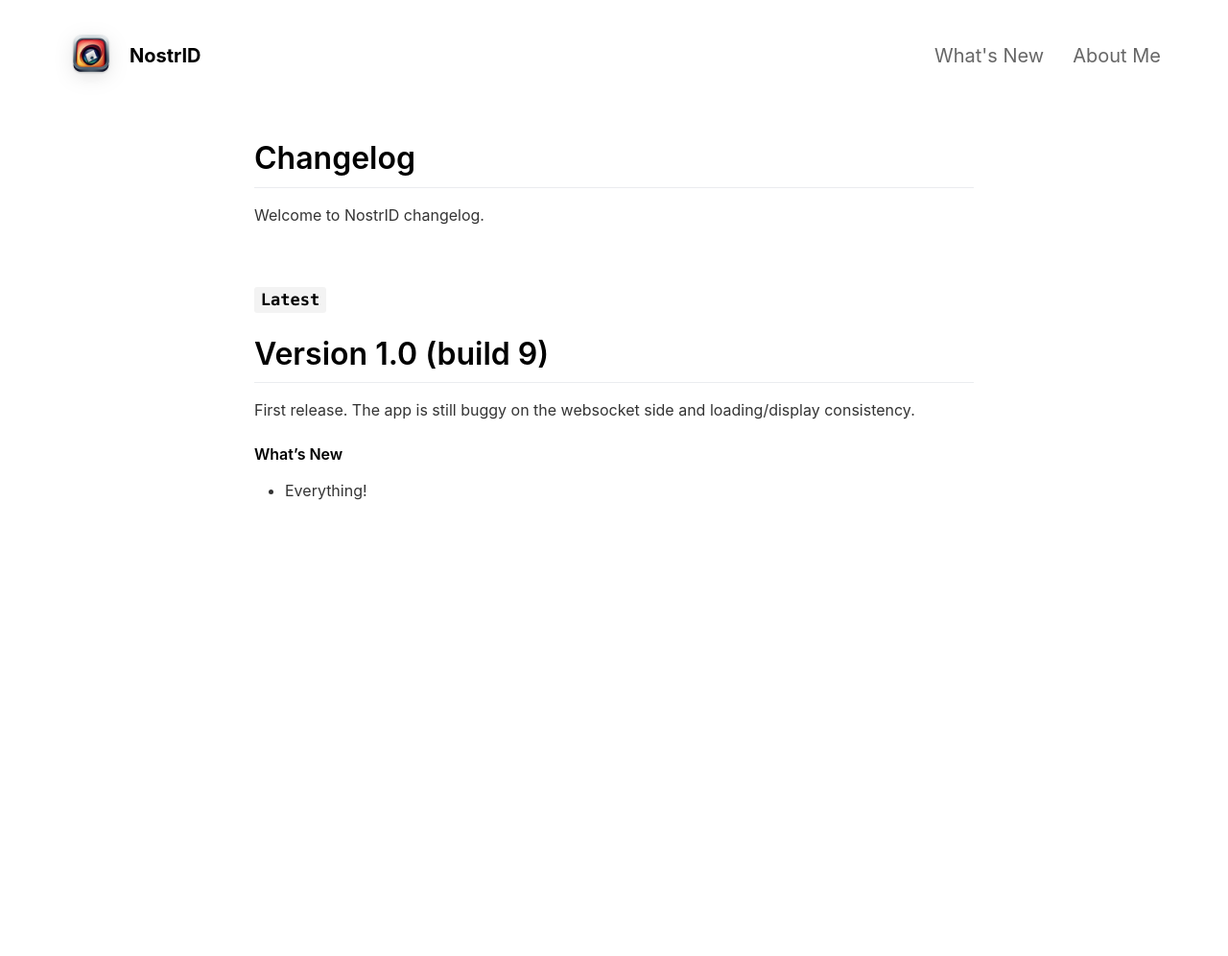
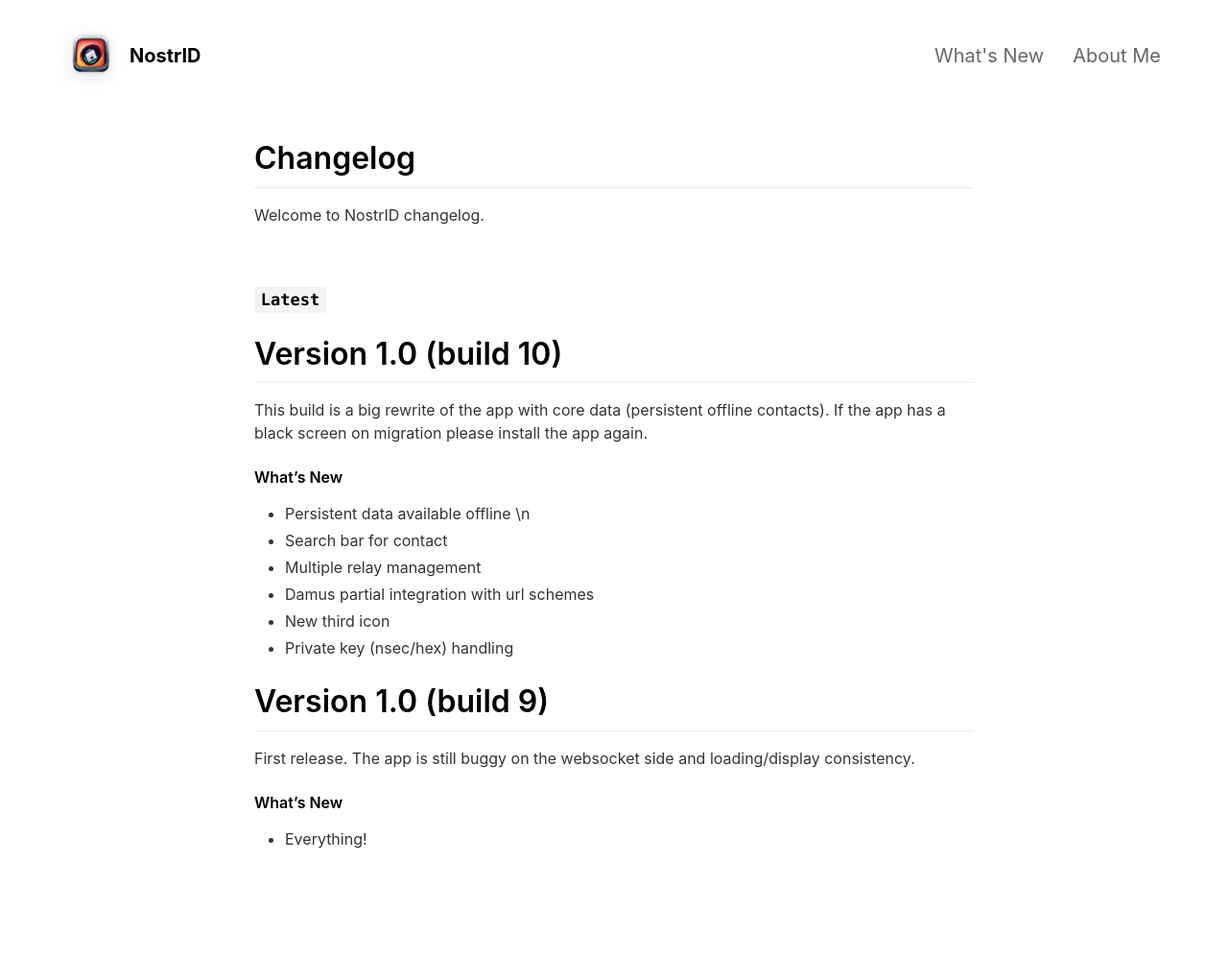
Before and after one commit to erdaltoprak/tamga, a Jekyll site: the page built from _pages/changelog.md, in a window 1280 px wide. Shown: the whole page at 96% size. Built offline with Jekyll 4.4.1, drawn with Linux system fonts in a browser that asks for light colours; nearby versions of some CDN libraries; before the commit the page ends 900 px from its top, so only the background shows below that.

Commit message:
Updated landing page

```diff
--- a/_config.yml
+++ b/_config.yml
@@ -35,9 +35,9 @@ github_username                           : erdaltoprak
 # Feature List                            Edit, add or remove features to be presented.
 features                                  :
 
-  # - title                                 : GitHub Pages Jekyll Theme
-  #   description                           : Designed for GitHub Pages. Fork. Edit _config.yml. Upload screenshot/video. Push to gh-pages branch. Voilá!
-  #   fontawesome_icon_name                 : magic
+  - title                                 : Offline Ready
+    description                           : Browse your Nostr contacts without being always online.
+    fontawesome_icon_name                 : plane-up-slash
 
   - title                                 : Privacy First
     description                           : The app doesn't have any ads or trackers, all the content is retreived through open relays.
--- a/_includes/features.html
+++ b/_includes/features.html
@@ -9,6 +9,10 @@
                 <i class="iconBack fas fa-circle fa-stack-2x"></i>
                 <i class="iconTop fas fa-{{ feature.fontawesome_icon_name }} fa-stack-1x"></i>
             </span>
+        </div>
+        <div>
+            <!-- Insert features image -->
+            <img src="nostrid/assets/nostrid_features.jpeg" alt="Features List">
         </div>
         <div class="featureText">
             <h3>
--- a/_pages/changelog.md
+++ b/_pages/changelog.md
@@ -10,6 +10,18 @@ Welcome to NostrID changelog.
 <br>
 
 ### `Latest`
+# **Version 1.0 (build 10)**
+This build is a big rewrite of the app with core data (persistent offline contacts). If the app has a black screen on migration
+please install the app again.
+
+#### What's New
+- Persistent data available offline \n
+- Search bar for contact
+- Multiple relay management
+- Damus partial integration with url schemes
+- New third icon
+- Private key (nsec/hex) handling
+
 # **Version 1.0 (build 9)**
 First release. The app is still buggy on the websocket side and loading/display consistency.
 
```
Also changed, not shown: assets/nostrid_features.jpeg (added), assets/nostrid_features.jpg (deleted), assets/yourscreenshot.png (deleted), 1 other file.
